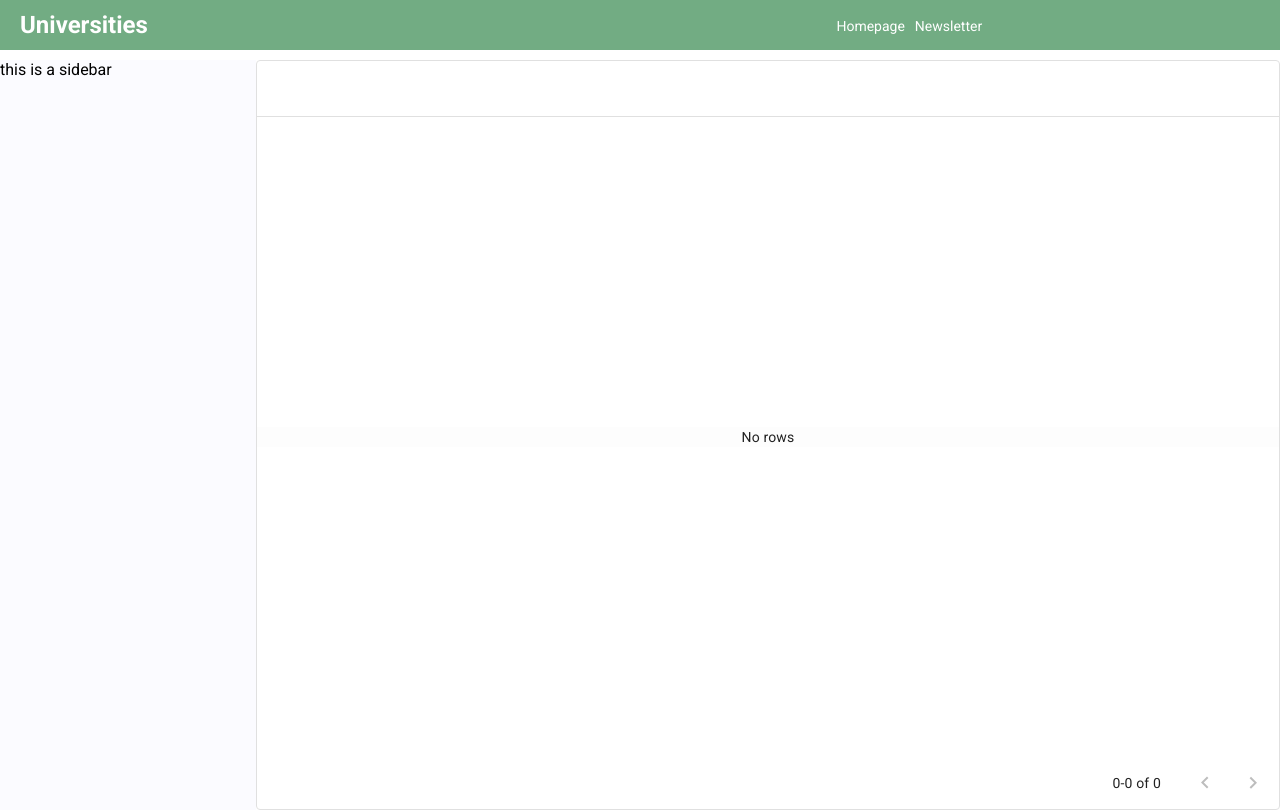
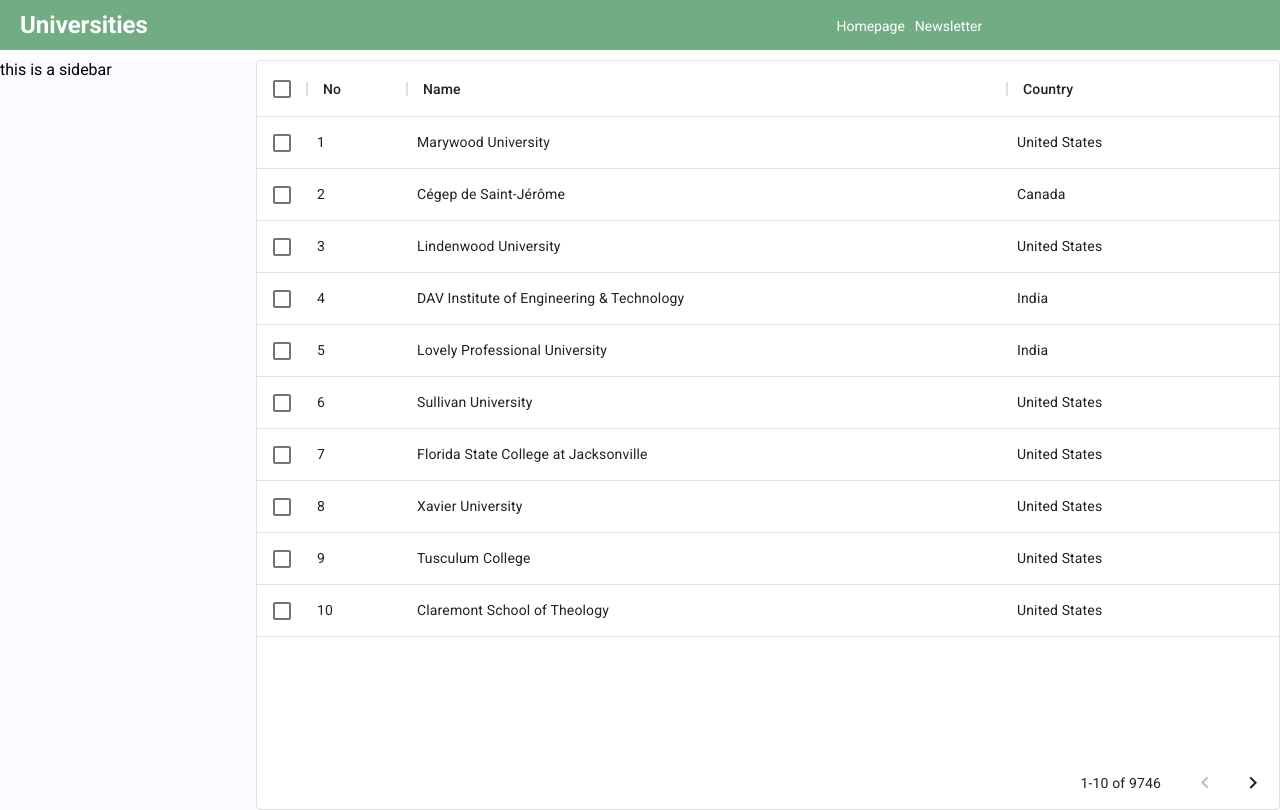
Before and after one commit to sunny092020/react, a React (Create React App) app in the folder university_list/client/: page /universities in a window 1280 px wide. Built offline with nearby package versions, Linux system fonts and the light colour scheme.

Commit message:
display universities

```diff
--- a/university_list/client/src/pages/universityList/UniversityList.jsx
+++ b/university_list/client/src/pages/universityList/UniversityList.jsx
@@ -1,16 +1,39 @@
 import "./universityList.css";
 import { DataGrid } from "@material-ui/data-grid";
 import { Link } from "react-router-dom";
-import { useState } from "react";
+import { useState, useEffect } from "react";
 
 export default function UniversityList() {
+  const [data, setData] = useState([]);
+
+  const getData=()=> { fetch("world_universities_and_domains.json").then((r) => r.json())
+    .then((data) => {
+        console.log("finish fetching");
+        setData(data.map((currElement, index) => {
+            currElement.id = index+1;
+            return currElement; //equivalent to list[index]
+          })
+        );
+    })
+  };
+
+  useEffect(()=>{
+    getData()
+  },[])
+
+  const columns = [
+    { field: "id", headerName: "No", width: 100 },
+    { field: "name", headerName: "Name", width: 600 },
+    { field: "country", headerName: "Country", width: 500 },
+  ];
+
   return (
-    <div className="userList">
+    <div className="universityList">
       <DataGrid
-        rows={[]}
+        rows={data}
         disableSelectionOnClick
-        columns={[]}
-        pageSize={8}
+        columns={columns}
+        pageSize={10}
         checkboxSelection
       />
     </div>
--- a/university_list/client/src/pages/universityList/universityList.css
+++ b/university_list/client/src/pages/universityList/universityList.css
@@ -0,0 +1,3 @@
+.universityList {
+  flex: 4;
+}
```
Also changed, not shown: university_list/client/public/world_universities_and_domains.json (renamed from university_list/client/world_universities_and_domains.json).
